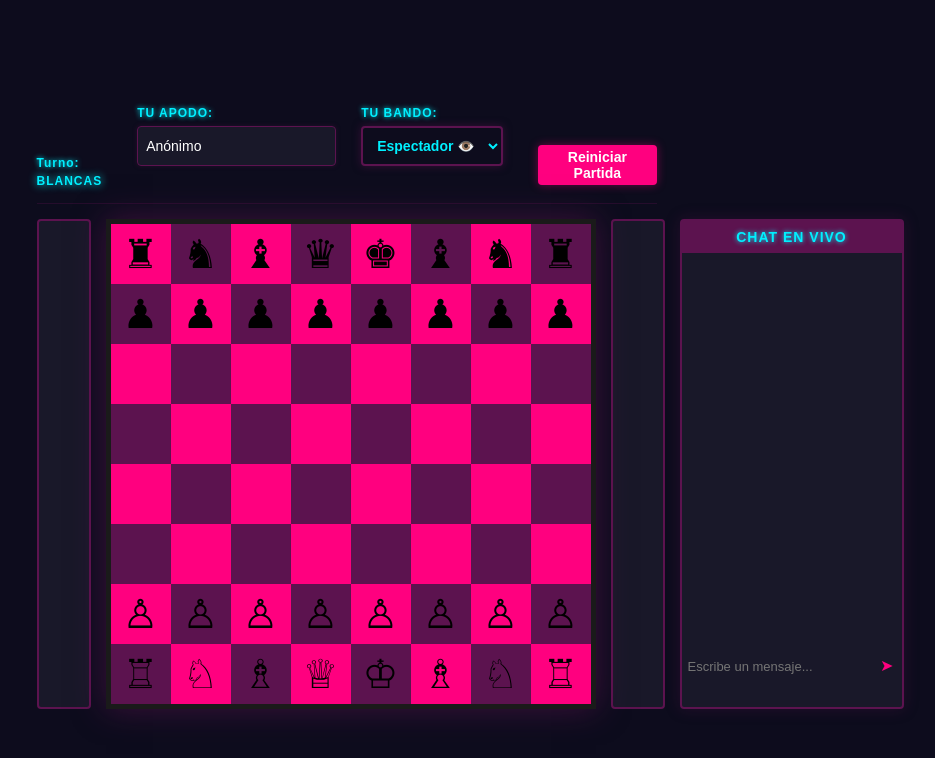
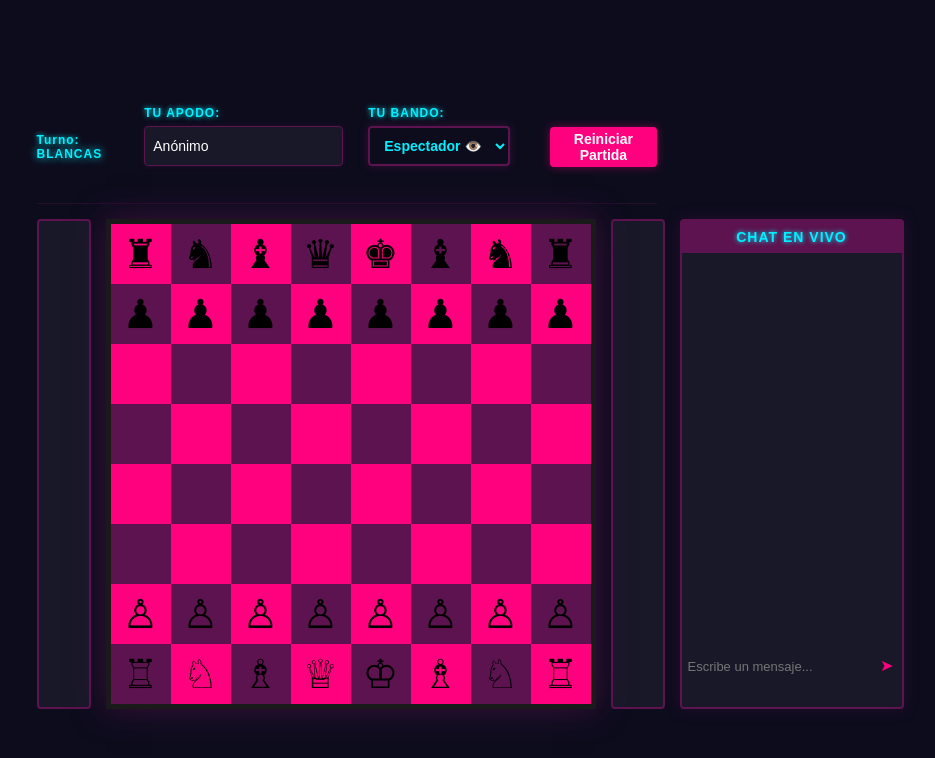
Before and after one commit to VanneVannu/mi-ajedrez-BreakMates, a website: page index.html in a window 1280 px wide. Both pictures are taken after a click on the button "ENTRAR A LA SALA ➤". Shown: the whole page, without its empty margins (170-1105 px from the left). Drawn offline with nearby package versions, Linux system fonts and the light colour scheme; no server answers.

Commit message:
Refactor CSS for layout and styling improvements
Corrección de alineación

```diff
--- a/style.css
+++ b/style.css
@@ -369,22 +369,22 @@ body {
 /*-------------------------------------------------------*/
 /*Bloque donde se obliga a alinear-----------------------*/
 
-/* --- ALINEACIÓN SIMÉTRICA DE LA BARRA SUPERIOR (CORREGIDA) --- */
+/* --- ALINEACIÓN SIMÉTRICA DE LA BARRA SUPERIOR (ESTRUCTURA DE FILA) --- */
 #interfaz {
   display: flex !important;
   flex-direction: row !important;
-  align-items: flex-end !important; /* Alinea los elementos por su base inferior */
-  justify-content: center !important; /* Centra el contenido horizontalmente */
-  gap: 35px !important; /* Espacio limpio entre secciones */
+  align-items: center !important; /* Centra el Turno con respecto a todo el bloque de controles */
+  justify-content: center !important;
+  gap: 40px !important;
   padding: 15px 0 !important;
-  background-color: transparent !important; /* BORRAMOS EL CUADRO EXTRAÑO */
+  background-color: transparent !important;
   border-bottom: 1px solid rgba(92, 19, 79, 0.3);
 }
 
 #contenedor-controles {
   display: flex !important;
   flex-direction: row !important;
-  align-items: flex-end !important; /* Alinea los inputs por su base */
+  align-items: flex-end !important; /* Fuerza a las tres cajas (inputs y botón) a nivelar sus bases al milímetro */
   gap: 25px !important;
 }
 
@@ -395,16 +395,6 @@ body {
   gap: 6px !important;
 }
 
-/* Nivelar el indicador de turno de la izquierda con las cajas */
-#marcador-turno {
-  display: flex !important;
-  flex-direction: column !important;
-  align-items: flex-start !important;
-  gap: 4px !important;
-  margin-bottom: 2px !important; /* Pequeño ajuste para nivelar el texto con la base de los inputs */
-}
-
-/* Unificar el estilo de los textos de guía */
 #marcador-turno,
 .control-grupo label {
   color: #00f0ff !important;
@@ -415,24 +405,21 @@ body {
   margin-bottom: 0 !important;
 }
 
-/* Forzar a que los inputs, el select y el botón midan exactamente lo mismo de alto */
+/* Forzar tamaño idéntico en altura y quitar márgenes extraños */
 #entrada-apodo,
 #selector-bando,
 #btn-reiniciar {
   height: 40px !important;
   box-sizing: border-box !important;
+  margin: 0 !important; /* Borra cualquier margen viejo de arriba que lo desalineaba */
 }
 
 #btn-reiniciar {
-  margin-top: 0 !important;
-  margin-bottom: 3px !important; /* TRUCO: Margen inferior para levantarlo y dejarlo alineado al milímetro */
   display: flex !important;
   align-items: center !important;
   justify-content: center !important;
-  height: 40px !important;
-  box-sizing: border-box !important;
+  padding: 0 20px !important;
 }
-
 
 
 /* --- ROTACIÓN INDESTRUCTIBLE DEL TABLERO --- */
```
